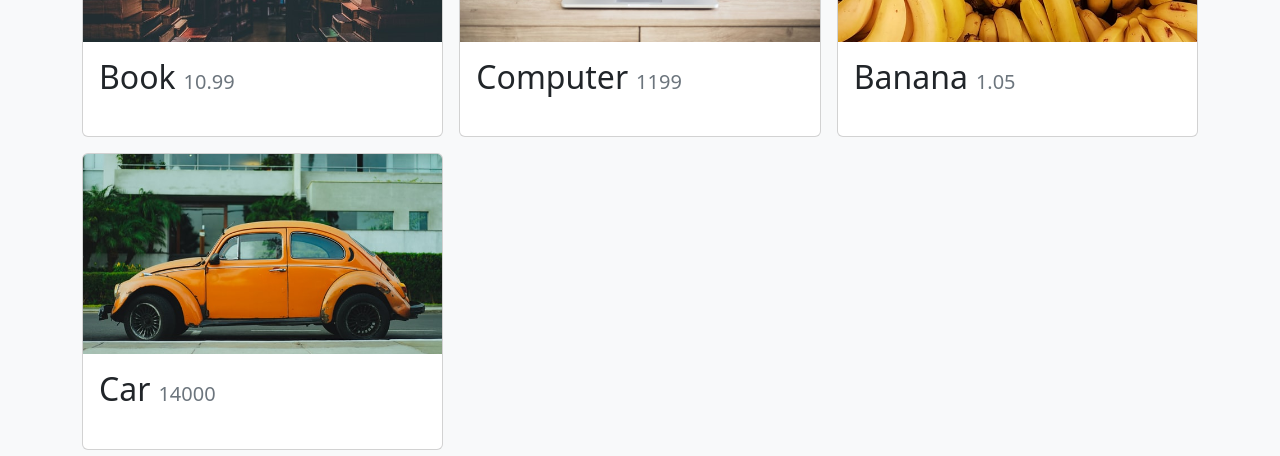
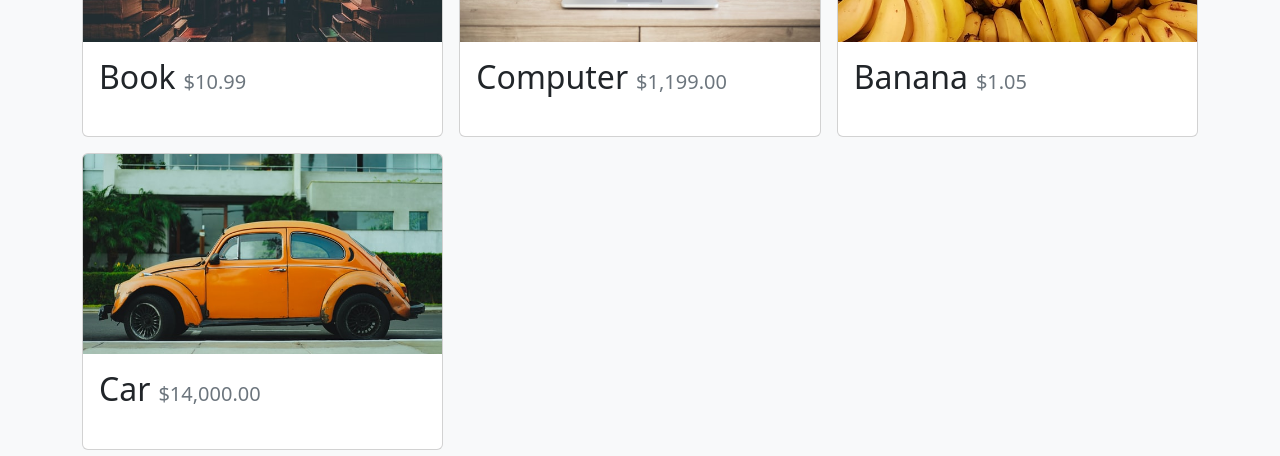
Before and after one commit to akshay-gupta7/advanced-react-shopping-cart, a React (Vite) app: page /store in a window 1280 px wide. Shown: the part 295-751 px from the top of the page. Built offline with nearby package versions, Linux system fonts and the light colour scheme.

Commit message:
Add Currency Formatter

```diff
--- a/src/components/StoreItem.tsx
+++ b/src/components/StoreItem.tsx
@@ -1,4 +1,5 @@
 import { Card } from "react-bootstrap";
+import { formatCurrency } from "../utilities/formatCurrency";
 
 type StoreItemProps = {
   id: number;
@@ -19,7 +20,7 @@ export function StoreItem({ id, name, price, imgUrl }: StoreItemProps) {
       <Card.Body className="d-flex d-column">
         <Card.Title className="d-flex justify-content-between align-items-baseline mb-4">
           <span className="fs-2">{name}</span>
-          <span className="ms-2 text-muted">{price}</span>
+          <span className="ms-2 text-muted">{formatCurrency(price)}</span>
         </Card.Title>
       </Card.Body>
     </Card>
--- /dev/null
+++ b/src/utilities/formatCurrency.ts
@@ -0,0 +1,8 @@
+const CURRENCY_FORMATTER = new Intl.NumberFormat(undefined, {
+  currency: "USD",
+  style: "currency",
+});
+
+export function formatCurrency(number: number) {
+  return CURRENCY_FORMATTER.format(number);
+}
```
